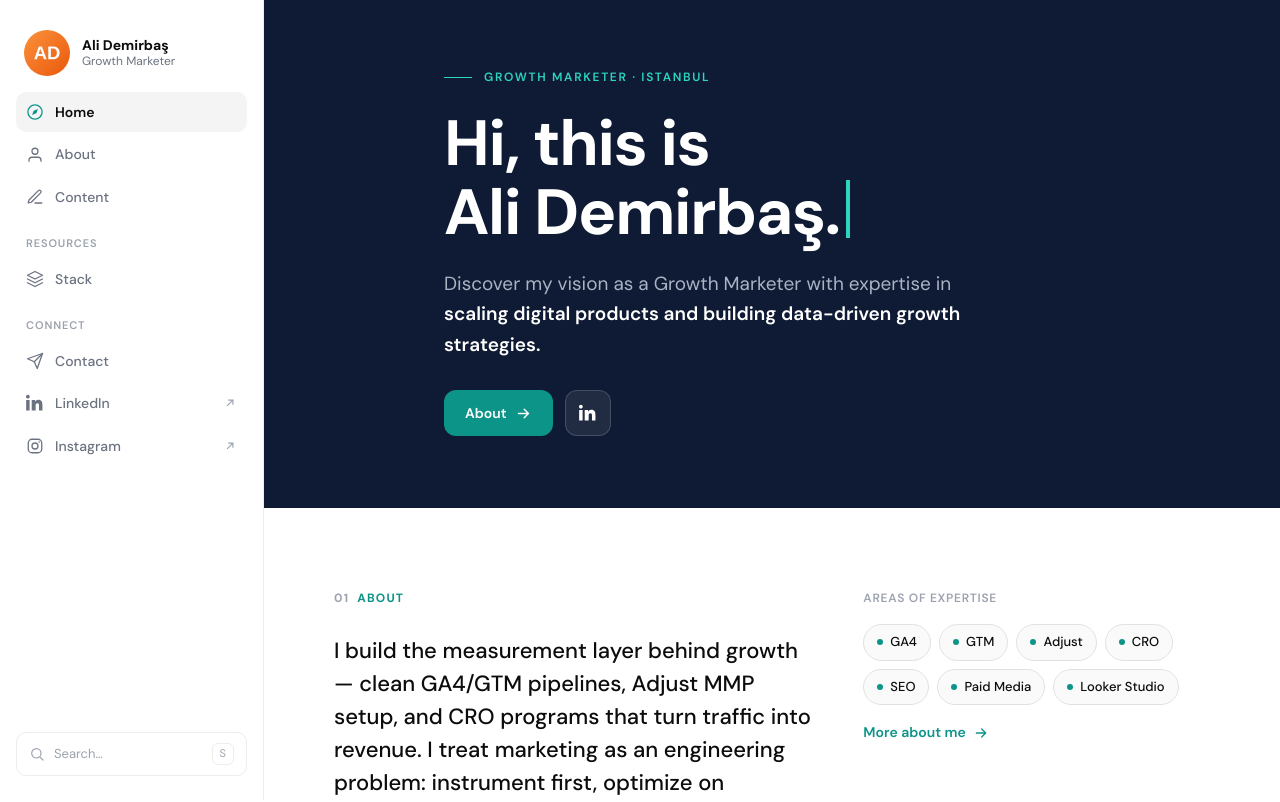
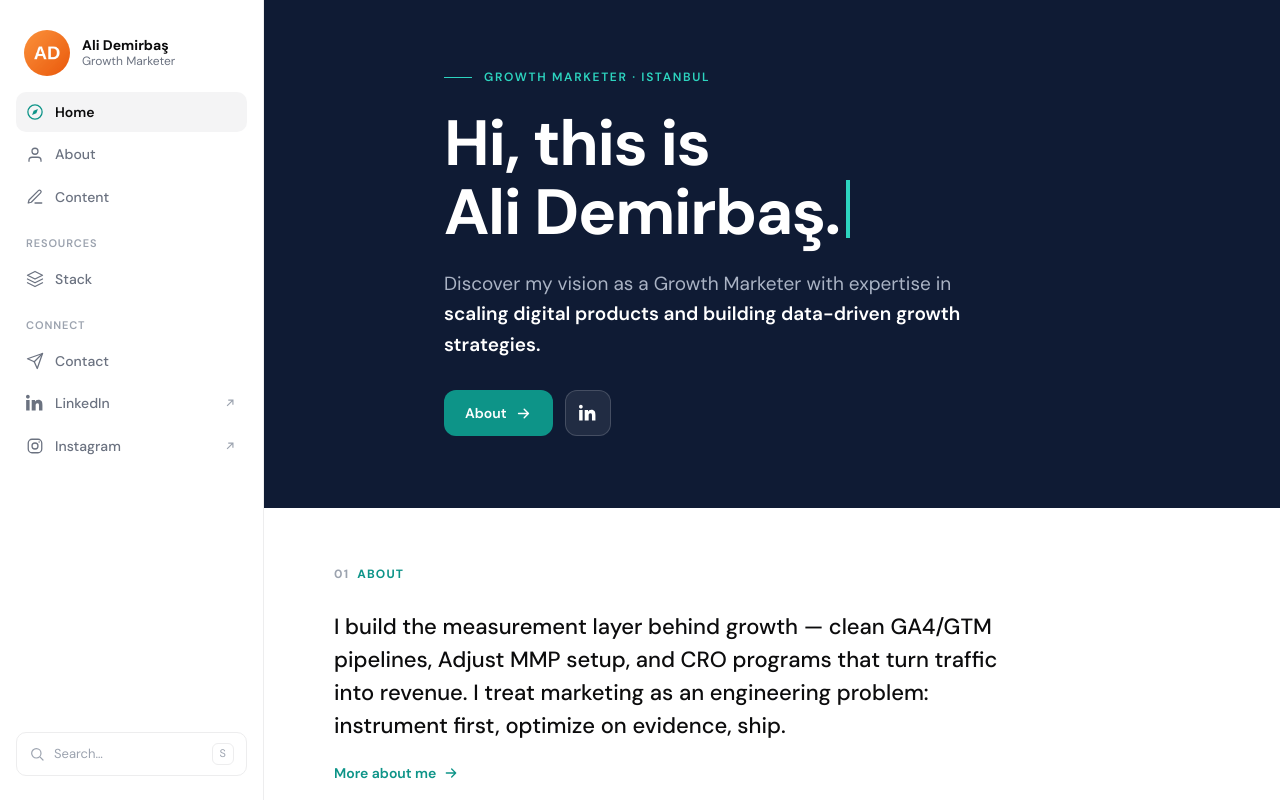
Before and after one commit to mehmetalidemirbas-mad/cv, a Next.js app: page / in a window 1280 px wide. Shown: the top 802 px of the page. Built offline with nearby package versions, Linux system fonts and the light colour scheme.

Commit message:
Remove 'Areas of expertise' block from the home about section (#8)
Drop the expertise pills; keep a single-column bio with the 'More about
me' link beneath it.

Co-authored-by: Claude <noreply@anthropic.com>

```diff
--- a/src/app/globals.css
+++ b/src/app/globals.css
@@ -595,6 +595,10 @@ main {
   align-items: start;
 }
 
+.about-bio {
+  max-width: 680px;
+}
+
 .about-bio p {
   font-size: clamp(18px, 2.4vw, 22px);
   line-height: 1.5;
--- a/src/app/page.tsx
+++ b/src/app/page.tsx
@@ -1,8 +1,6 @@
 import Link from "next/link";
 import { IconArrowRight, IconLinkedIn } from "./_components/icons";
 import { socials } from "./_components/nav-items";
-
-const expertise = ["GA4", "GTM", "Adjust", "CRO", "SEO", "Paid Media", "Looker Studio"];
 
 const posts = [
   {
@@ -64,7 +62,6 @@ export default function Home() {
 
       <section className="block" id="about">
         <div className="wrap">
-          <div className="about-grid">
           <div className="about-bio" data-reveal>
             <span className="eyebrow">
               <span className="num">01</span> About
@@ -74,23 +71,11 @@ export default function Home() {
               setup, and CRO programs that turn traffic into revenue. I treat marketing as an
               engineering problem: instrument first, optimize on evidence, ship.
             </p>
-            </div>
-            <div className="about-tags" data-reveal>
-              <span className="tags-label">Areas of expertise</span>
-              <div className="pills">
-                {expertise.map((tag) => (
-                  <span className="pill" key={tag}>
-                    <span className="d" />
-                    {tag}
-                  </span>
-                ))}
-              </div>
-              <div className="foot-link" style={{ marginTop: 14 }}>
+            <div className="foot-link" style={{ marginTop: 18 }}>
               <Link className="link-more" href="/about">
                 More about me
                 <IconArrowRight />
               </Link>
-              </div>
             </div>
           </div>
         </div>
```
Lines whose indentation alone changed are shown as unchanged.
